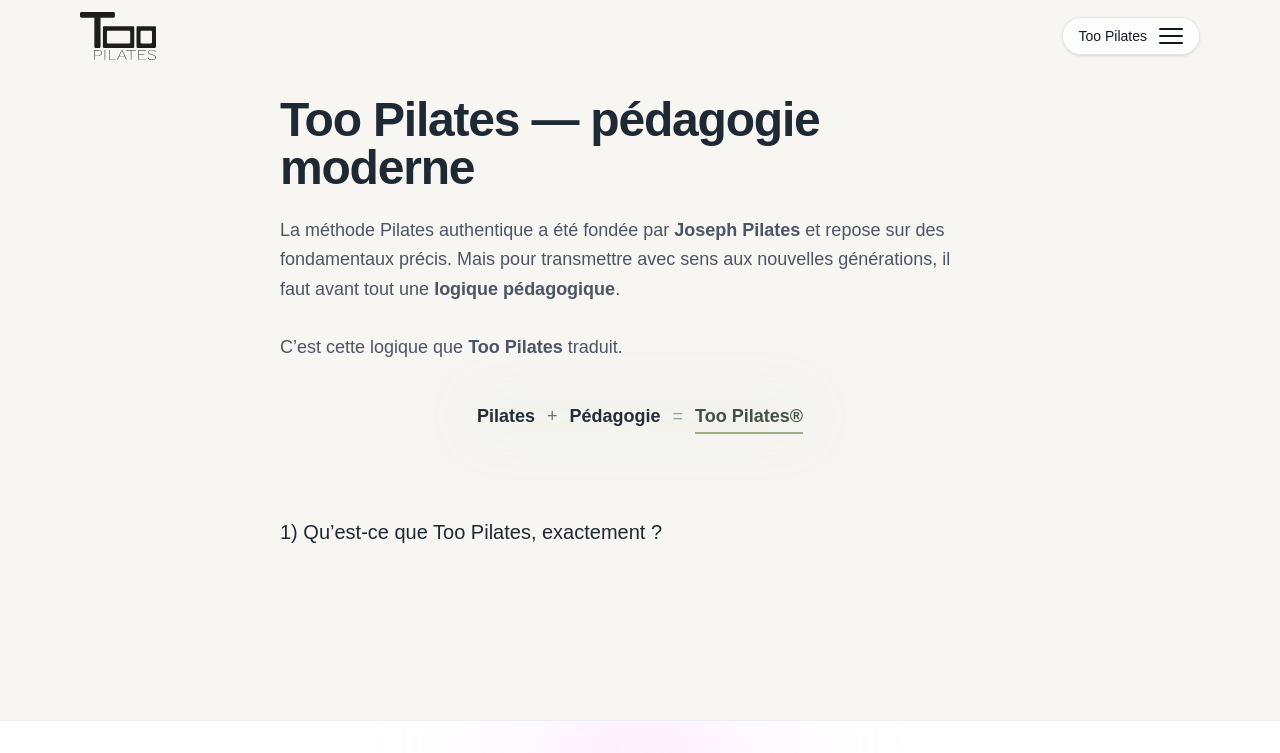
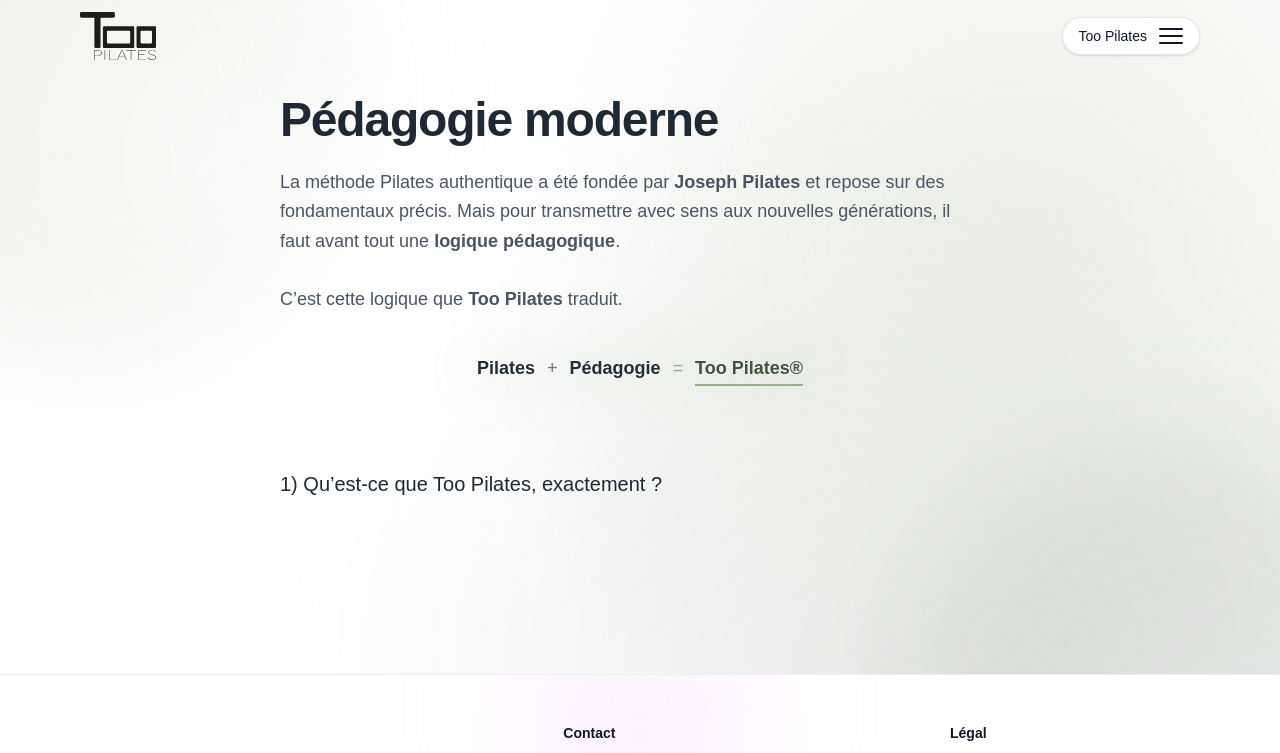
Before and after one commit to Amina114/toopilates, a Next.js app: page /toopilates in a window 1280 px wide. Shown: the top 753 px of the page. Built offline with nearby package versions, Linux system fonts and the light colour scheme.

Commit message:
change3_amina

```diff
--- a/src/app/toopilates/page.tsx
+++ b/src/app/toopilates/page.tsx
@@ -58,23 +58,29 @@
   }, []);
 
   return (
-    <section className="min-h-[90vh] bg-[#F7F6F3]">
+    <section className="relative pb-20">
       {/* JSON-LD SEO */}
       <script
         type="application/ld+json"
         // eslint-disable-next-line react/no-danger
         dangerouslySetInnerHTML={{ __html: faqJsonLd }}
       />
+            {/* Background "Pilates luxe" */}
+      <div className="pointer-events-none fixed inset-0 top-0 h-screen">
+        <div className="absolute -top-40 -left-40 h-[520px] w-[520px] rounded-full bg-[#9CAF88]/20 blur-3xl" />
+        <div className="absolute -bottom-48 -right-48 h-[560px] w-[560px] rounded-full bg-[#3F4F3C]/10 blur-3xl" />
+        <div className="absolute inset-0 bg-[radial-gradient(circle_at_20%_20%,rgba(255,255,255,0.7),transparent_45%),radial-gradient(circle_at_80%_30%,rgba(156,175,136,0.18),transparent_50%),radial-gradient(circle_at_70%_85%,rgba(63,79,60,0.10),transparent_55%)]" />
+      </div>
 
-      <div className="max-w-3xl mx-auto px-6 py-24">
-        {/* HERO */}
+        <div className="relative mx-auto max-w-3xl px-6 py-24 z-10">
+          {/* HERO */}
         <motion.div
           initial={{ opacity: 0, y: 12 }}
           animate={{ opacity: 1, y: 0 }}
           transition={{ duration: 0.8, ease: "easeOut" }}
         >
           <h1 className="text-4xl md:text-5xl font-semibold tracking-tight text-[#1F2933]">
-            Too Pilates — pédagogie moderne
+            Pédagogie moderne
           </h1>
 
           <p className="mt-6 text-lg leading-relaxed text-[#4B5563] max-w-2xl">
```
